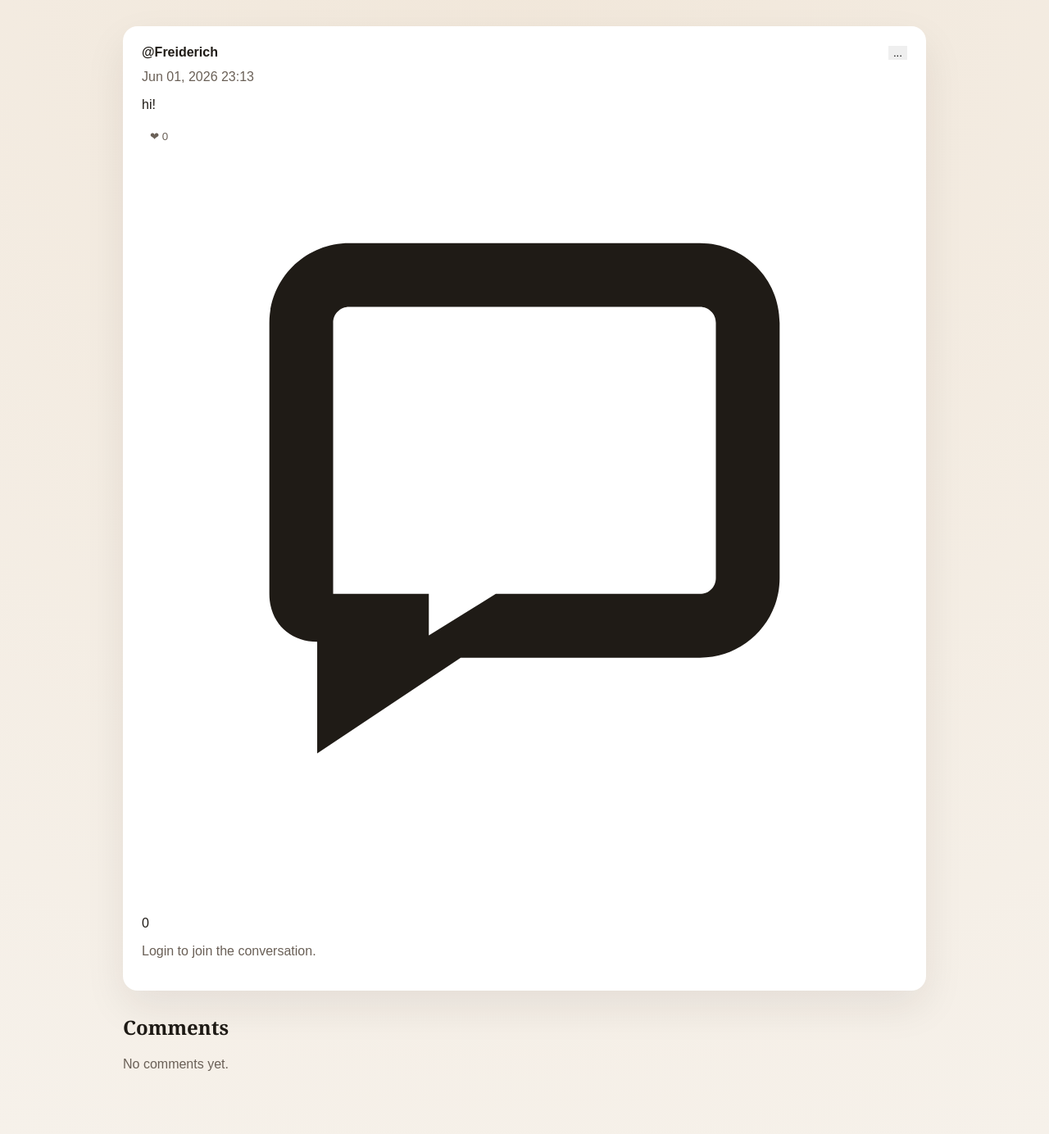
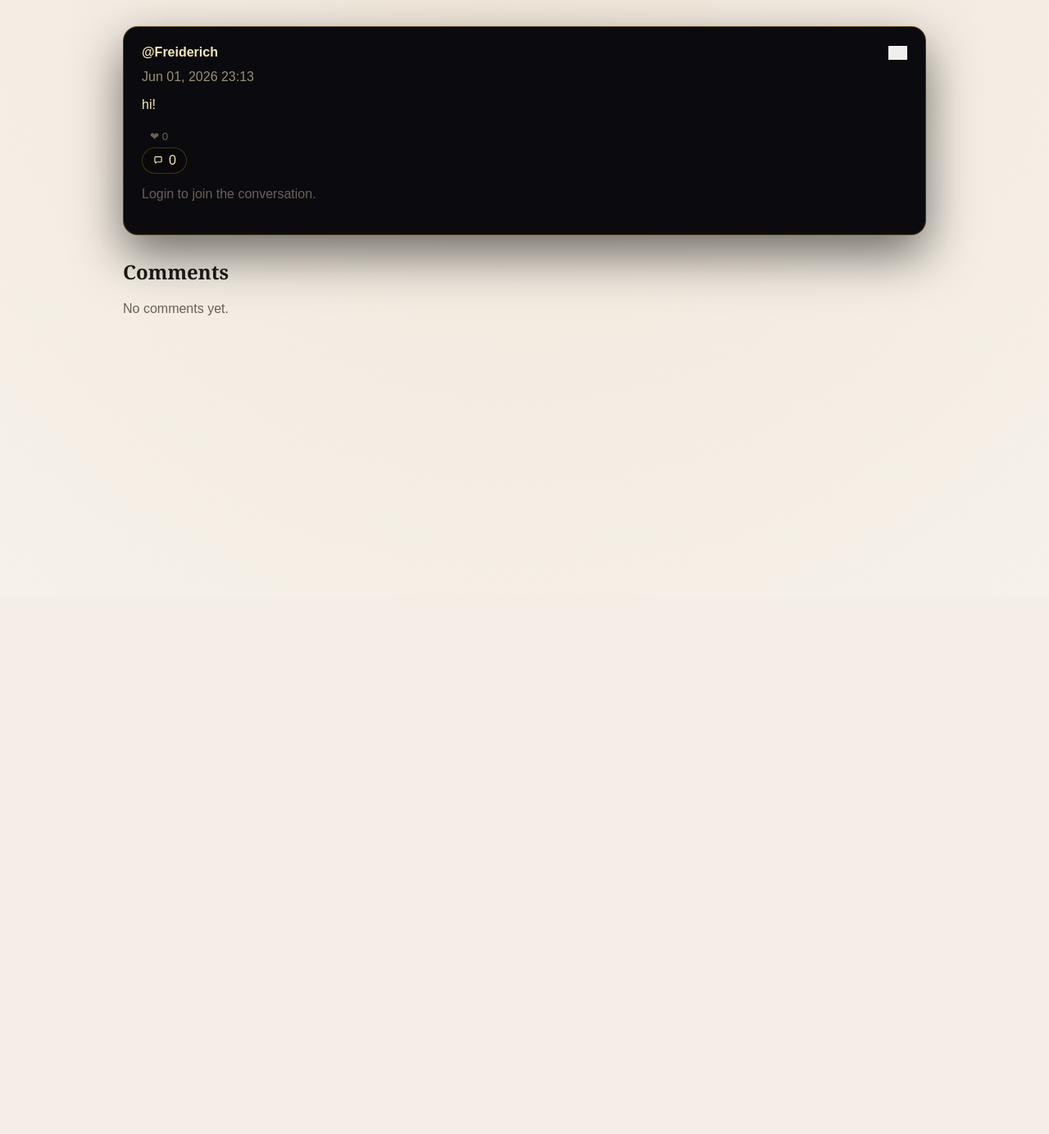
Before and after one commit to Freiderich/Nexora, a Django app: page /posts/4/ in a window 1280 px wide. Shown: the part 72-1456 px from the top of the page at 82% size. After the commit the page ends 457 px from the top, so only its background shows below. Run offline with Django 5.2, Linux system fonts and the light colour scheme; data comes from the database, SQL or seed files in the repository; both versions use the stored data as it was after the commit; data that the repository does not hold is empty.

Commit message:
Prevuew Post

```diff
--- a/static/css/components.css
+++ b/static/css/components.css
@@ -28,6 +28,25 @@
 
 .card.detail {
   margin-bottom: 28px;
+}
+
+.card.detail {
+  background: #0b0b0f;
+  border: 1px solid rgba(240, 180, 41, 0.3);
+  box-shadow: 0 24px 60px rgba(0, 0, 0, 0.55);
+  color: #f7e7b5;
+}
+
+.card.detail .post-menu-toggle,
+.card.detail .post-menu a,
+.card.detail .post-menu-muted,
+.card.detail a,
+.card.detail .link-button {
+  color: inherit;
+}
+
+.card.detail .post-meta-line .muted {
+  color: rgba(247, 231, 181, 0.6);
 }
 
 .card-header {
@@ -169,3 +188,20 @@ form p {
   justify-content: space-between;
   font-weight: 600;
 }
+
+.post-link {
+  display: block;
+  color: inherit;
+  text-decoration: none;
+}
+
+.post-image {
+  width: 100%;
+  max-height: 420px;
+  object-fit: cover;
+  object-position: center;
+}
+
+.card.detail .post-image {
+  max-height: 360px;
+}
--- a/static/css/post.css
+++ b/static/css/post.css
@@ -126,6 +126,7 @@
 .post-meta-line {
   margin-bottom: 10px;
 }
+
 
 .post-layout {
   display: grid;
@@ -358,6 +359,23 @@
   color: rgba(247, 231, 181, 0.62);
 }
 
+.file-preview {
+  margin-top: 14px;
+  padding: 10px;
+  border-radius: 16px;
+  border: 1px solid rgba(240, 180, 41, 0.25);
+  background: rgba(10, 10, 12, 0.82);
+}
+
+.file-preview img {
+  display: block;
+  width: 100%;
+  max-height: 320px;
+  object-fit: contain;
+  object-position: center;
+  border-radius: 12px;
+}
+
 .file-icon {
   width: 12px;
   height: 12px;
--- a/templates/posts/post_detail.html
+++ b/templates/posts/post_detail.html
@@ -1,4 +1,9 @@
 {% extends "base.html" %}
+{% load static %}
+
+{% block extra_css %}
+  <link rel="stylesheet" href="{% static 'css/post.css' %}" />
+{% endblock %}
 
 {% block content %}
   {% with post_visibility=post.get_visibility_display %}
```
Also changed, not shown: templates/posts/home.html (+6 -4 lines), templates/posts/post_form.html (+20 -2 lines), templates/users/profile.html (+6 -4 lines), db.sqlite3.
